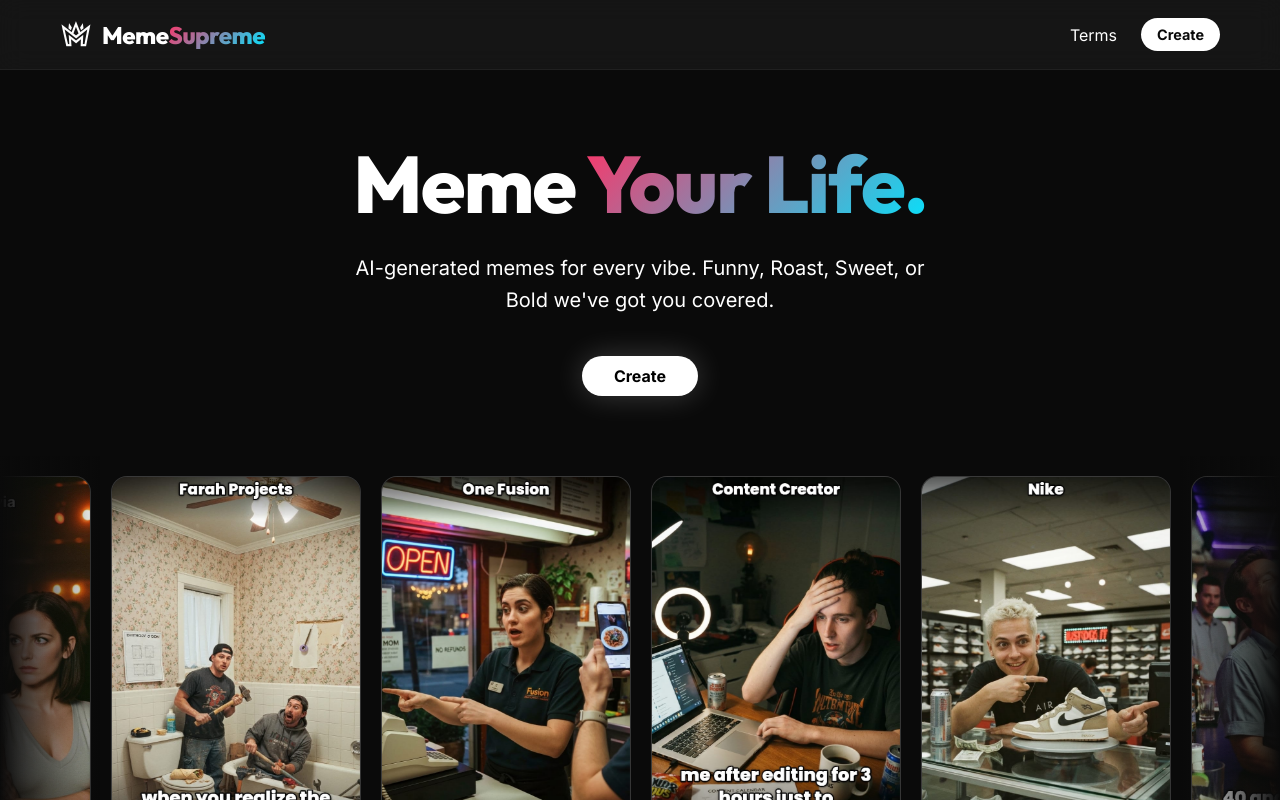
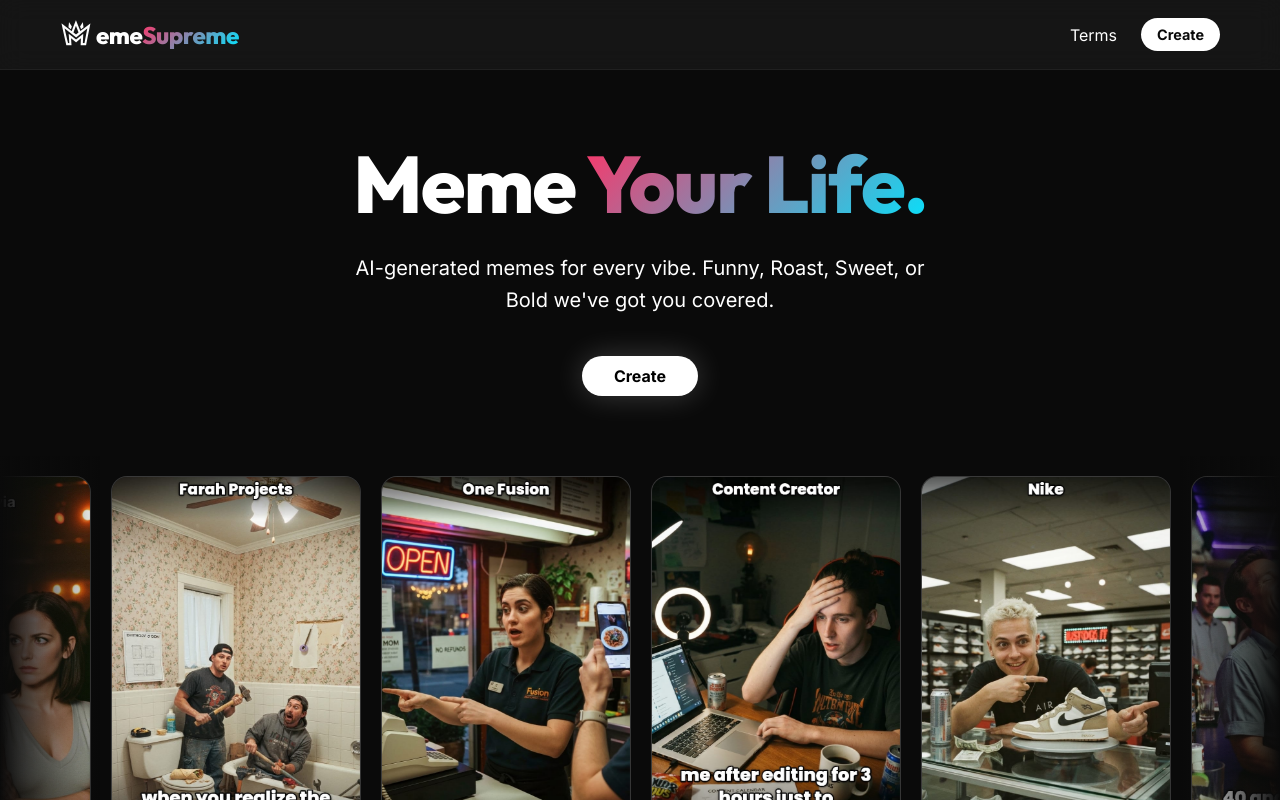
Before and after one commit to Farahprojects/meme-supreme, a Next.js app: page / in a window 1280 px wide. Shown: the top 800 px of the page. Built offline with nearby package versions, Linux system fonts and the light colour scheme.

Commit message:
style: integrate logo icon as 'M' in MemeSupreme

```diff
--- a/src/components/Header.module.css
+++ b/src/components/Header.module.css
@@ -30,7 +30,8 @@
 .logoLink {
     display: flex;
     align-items: center;
-    gap: 10px;
+    gap: 4px;
+    /* Integrated 'M' icon gap */
     text-decoration: none;
     color: inherit;
     transition: transform var(--transition-fast);
@@ -41,7 +42,9 @@
 }
 
 .logoIcon {
-    border-radius: 8px;
+    border-radius: 6px;
+    margin-bottom: 2px;
+    /* Aligns visually as a letter */
     /* Smooth corners for the image */
     /* Removed purple glow to better match the new white logo */
 }
--- a/src/components/Header.tsx
+++ b/src/components/Header.tsx
@@ -15,7 +15,7 @@ export default function Header({ onCreateClick }: HeaderProps) {
                 <div className={styles.logo}>
                     <Link href="/" className={styles.logoLink}>
                         <Image src="/assets/logo_white.png" alt="Meme Supreme Icon" width={32} height={32} className={styles.logoIcon} />
-                        <span className={styles.logoText}>Meme<span className="text-gradient">Supreme</span></span>
+                        <span className={styles.logoText}>eme<span className="text-gradient">Supreme</span></span>
                     </Link>
                 </div>
                 <nav className={styles.navLinks}>
```
